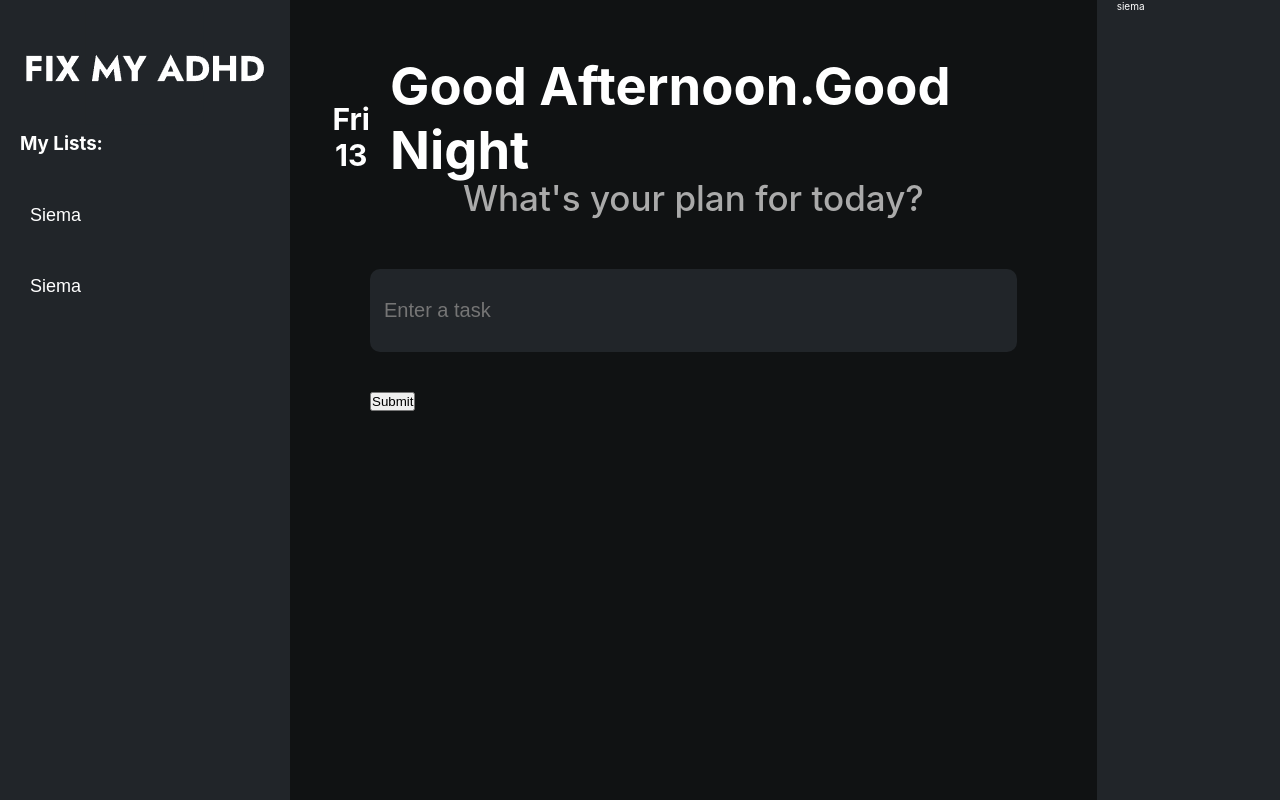
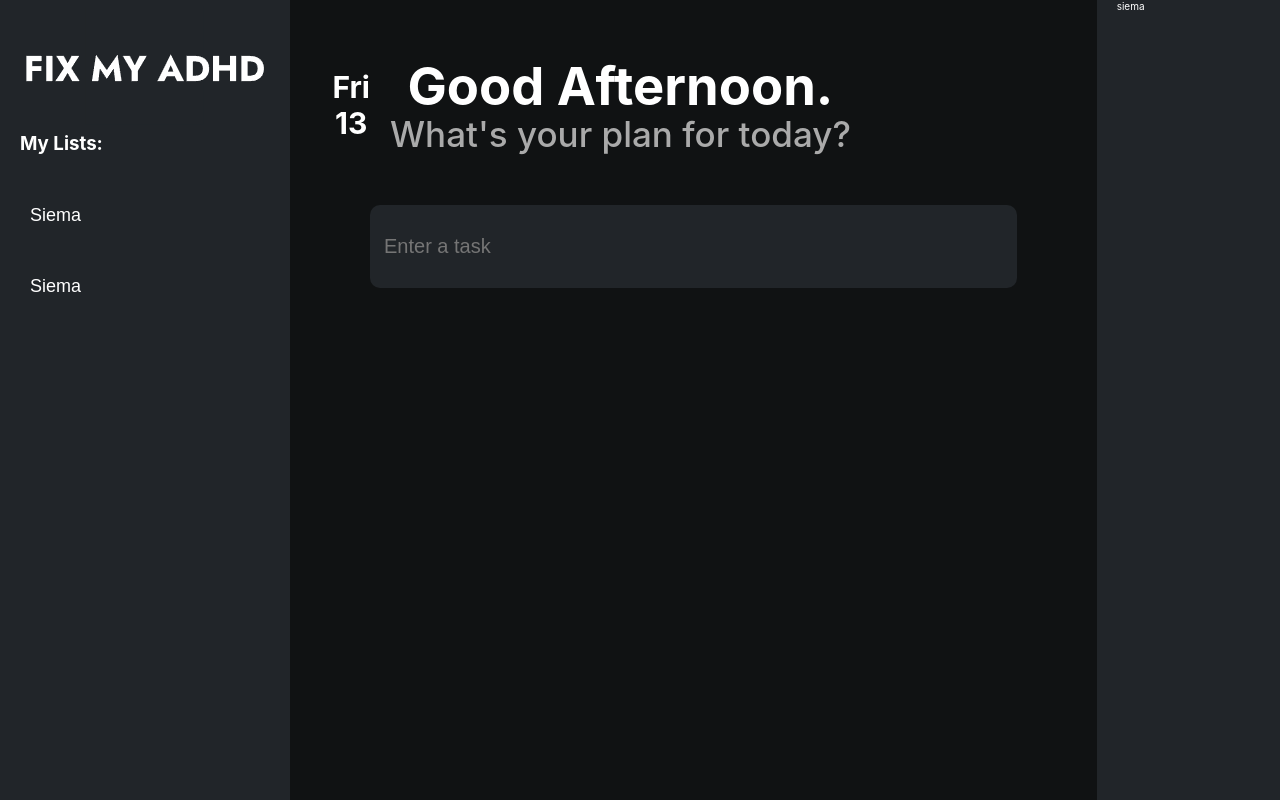
Before and after one commit to Khuba001/Adhd-Fix, a React (Create React App) app: page / in a window 1280 px wide. Shown: the top 800 px of the page. Built offline with nearby package versions, Linux system fonts and the light colour scheme.

Commit message:
func: add,remove tasks

```diff
--- a/src/App.js
+++ b/src/App.js
@@ -6,14 +6,36 @@ const date = new Date();
 
 export default function App() {
   const [tasks, setTasks] = useState([]);
+  const [lists, setLists] = useState([]);
 
   function handleSubmit(task) {
-    setTasks(() => [...tasks, task]);
+    const newTask = {
+      id: crypto.randomUUID(),
+      name: task,
+      isCompleted: false,
+      createdAt: Date.now(),
+    };
+    setTasks(() => [...tasks, newTask]);
+  }
+  function handleCompleteTask(id) {
+    setTasks((tasks) =>
+      tasks.map((task) =>
+        task.id === id ? { ...task, isCompleted: !task.isCompleted } : task
+      )
+    );
+  }
+  function handleRemovingTask(id) {
+    setTasks((tasks) => tasks.filter((task) => task.id !== id));
   }
   return (
     <div className="App">
       <NavBar />
-      <Main handleSubmit={handleSubmit} tasks={tasks} />
+      <Main
+        handleSubmit={handleSubmit}
+        tasks={tasks}
+        handleCompleteTask={handleCompleteTask}
+        handleRemovingTask={handleRemovingTask}
+      />
       <Actions />
     </div>
   );
@@ -62,17 +84,34 @@ function NavListItem({ onClick, isActive }) {
   );
 }
 
-function Main({ handleSubmit, tasks }) {
+function Main({ handleSubmit, tasks, handleCompleteTask, handleRemovingTask }) {
   return (
     <div className="main">
       <WelcomeMessage />
       <Form handleSubmit={handleSubmit} />
-      <TaskList tasks={tasks} />{" "}
+      <TaskList
+        tasks={tasks}
+        handleCompleteTask={handleCompleteTask}
+        handleRemovingTask={handleRemovingTask}
+      />{" "}
     </div>
   );
 }
 
 function WelcomeMessage() {
+  const hours = date.getHours();
+  let greeting;
+
+  if (hours >= 5 && hours <= 12) {
+    greeting = "Good Morning.";
+  } else if (hours >= 13 && hours <= 18) {
+    greeting = "Good Afternoon.";
+  } else if (hours >= 19 && hours <= 24) {
+    greeting = "Good Evening.";
+  } else {
+    greeting = "Good Night.";
+  }
+
   return (
     <div className="welcome-message">
       <div className="welcome-day">
@@ -80,15 +119,7 @@ function WelcomeMessage() {
         <span className="weekday">{date.getDate()}</span>
       </div>
       <div className="welcome-container">
-        <h2 className="welcome-text">
-          {date.getHours() >= 5 && date.getHours() <= 12 ? "Good Morning." : ""}
-          {date.getHours() >= 13 && date.getHours() <= 18
-            ? "Good Afternoon."
-            : ""}
-          {date.getHours() >= 19 && date.getHours() <= 24
-            ? "Good Evening."
-            : "Good Night"}
-        </h2>
+        <h2 className="welcome-text">{greeting}</h2>
         <p className="welcome-question">What's your plan for today?</p>
       </div>
     </div>
@@ -115,20 +146,36 @@ function Form({ handleSubmit }) {
   );
 }
 
-function TaskList({ tasks }) {
+function TaskList({ tasks, handleCompleteTask, handleRemovingTask }) {
   return (
     <ul className="task-list">
-      {tasks.map((_, i) => (
-        <TaskListItem key={i} />
+      {tasks.map((task, i) => (
+        <TaskListItem
+          task={task}
+          key={i}
+          handleCompleteTask={handleCompleteTask}
+          handleRemovingTask={handleRemovingTask}
+        />
       ))}
     </ul>
   );
 }
 
-function TaskListItem() {
+function TaskListItem({ task, handleCompleteTask, handleRemovingTask }) {
   return (
     <li>
-      <div>siema</div>
+      <div className="task-left">
+        <button
+          onClick={() => handleCompleteTask(task.id)}
+          className="task-complete"
+          style={{ backgroundColor: task.isCompleted && "#101213" }}
+        ></button>{" "}
+        <span>{task.name}</span>{" "}
+      </div>
+      <button
+        className="task-remove"
+        onClick={() => handleRemovingTask(task.id)}
+      ></button>
     </li>
   );
 }
--- a/src/index.css
+++ b/src/index.css
@@ -125,6 +125,9 @@ body {
   border-radius: 10px;
   color: #fff;
 }
+.form button {
+  display: none;
+}
 
 .task-list {
   list-style-type: none;
@@ -135,6 +138,9 @@ body {
   gap: 4rem;
 }
 .task-list li {
+  display: flex;
+  align-items: center;
+  justify-content: space-between;
   padding: 3rem 1.4rem;
   background-color: #212529;
   width: 100%;
@@ -142,3 +148,34 @@ body {
   font-size: 1.8rem;
   font-weight: 500;
 }
+
+.task-list li button {
+  width: 3.6rem;
+  height: 3.6rem;
+  border-radius: 50%;
+  border: none;
+  cursor: pointer;
+  transition: all 0.3s;
+}
+.task-list li button:hover {
+  background-color: #f76f6a;
+}
+
+.task-list li .task-left {
+  display: flex;
+  align-items: center;
+  gap: 3rem;
+}
+
+.task-list li .task-left button {
+  width: 3.6rem;
+  height: 3.6rem;
+  border-radius: 50%;
+  border: none;
+  cursor: pointer;
+  transition: all 0.3s;
+}
+
+.task-list li .task-left button:hover {
+  background-color: #101213;
+}
```
